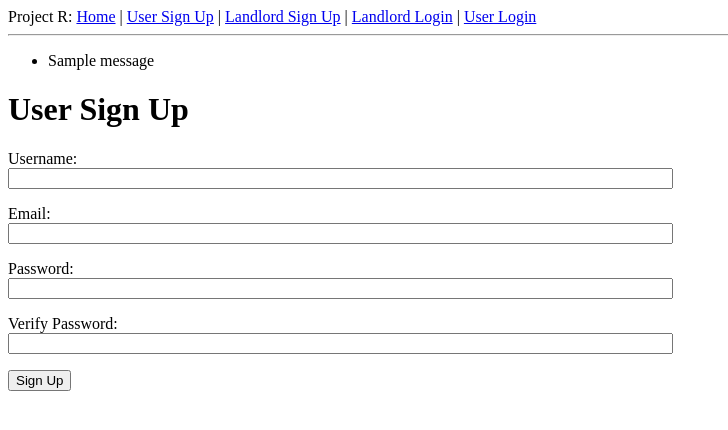
After one commit to SlayterDev/ProjectR, a Flask app: page /userSignUp in a window 1280 px wide. The commit adds this page. Shown: the top 430 px of the page, without its empty margins (0-728 px from the left). Run offline with Flask 2, Linux system fonts and the light colour scheme; tables that the repository leaves empty hold one stand-in row (values such as "Sample post"); one stand-in notice (Sample message) is shown.

Commit message:
Landlord and User sign up and log ins

```diff
--- a/app/__init__.py
+++ b/app/__init__.py
@@ -1,8 +1,14 @@
+import os
 from flask import Flask
 from flask.ext.sqlalchemy import SQLAlchemy
+from flask.ext.login import LoginManager
+from config import basedir
 
 app = Flask(__name__)
 app.config.from_object('config')
 db = SQLAlchemy(app)
 
+lm = LoginManager()
+lm.init_app(app)
+
 from app import views, models
--- /dev/null
+++ b/app/forms.py
@@ -0,0 +1,23 @@
+from flask.ext.wtf import Form
+from wtforms import StringField, PasswordField, BooleanField
+from wtforms.validators import DataRequired
+
+class SignupUserForm(Form):
+	username = StringField('username', validators=[DataRequired()])
+	password = PasswordField('password', validators=[DataRequired()])
+	verifyPass = PasswordField('verifyPass', validators=[DataRequired()])
+	email = StringField('email', validators=[DataRequired()])
+
+class SignupLandlordForm(Form):
+	email = StringField('email', validators=[DataRequired()])
+	property_name = StringField('property_name', validators=[DataRequired()])
+	password = PasswordField('password', validators=[DataRequired()])
+	verifyPass = PasswordField('verifyPass', validators=[DataRequired()])
+
+class LoginLandlordForm(Form):
+	email = StringField('email', validators=[DataRequired()])
+	password = PasswordField('password', validators=[DataRequired()])
+
+class LoginUserForm(Form):
+	username = StringField('username', validators=[DataRequired()])
+	password = PasswordField('password', validators=[DataRequired()])
--- /dev/null
+++ b/app/templates/UserSignup.html
@@ -0,0 +1,25 @@
+{% extends "base.html" %}
+
+{% block content %}
+	<h1>User Sign Up</h1>
+	<form action="" method="post" name="signup">
+		{{ form.hidden_tag() }}
+		<p>
+			Username:<br>
+			{{ form.username(size=80) }}<br>
+		</p>
+		<p>
+			Email:<br>
+			{{ form.email(size=80) }}<br>
+		</p>
+		<p>
+			Password:<br>
+			{{ form.password(size=80) }}<br>
+		</p>
+		<p>
+			Verify Password:<br>
+			{{ form.verifyPass(size=80) }}<br>
+		</p>
+		<p><input type="submit" value="Sign Up"></p>
+	</form>
+{% endblock %}
--- a/app/templates/base.html
+++ b/app/templates/base.html
@@ -7,8 +7,23 @@
 		{% endif %}
 	</head>
 	<body>
-		<div>Project R: <a href="/index">Home</a></div>
+		<div>Project R: <a href="/index">Home</a> |
+			{% if g.user.is_authenticated() %}
+			<a href="{{url_for('logout')}}">Logout</a>
+			{% else %}
+			<a href="{{url_for('userSignUp')}}">User Sign Up</a> | <a href="{{url_for('landlordSignUp')}}">Landlord Sign Up</a> | <a href="{{url_for('loginLandlord')}}">Landlord Login</a> | <a href="{{url_for('loginUser')}}"> User Login</a>
+			{% endif %}
+		</div>
 		<hr>
+	    {% with messages = get_flashed_messages() %}
+	    {% if messages %}
+	    <ul>
+	    {% for message in messages %}
+	        <li>{{ message }} </li>
+	    {% endfor %}
+	    </ul>
+	    {% endif %}
+	    {% endwith %}
 		{% block content %}{% endblock %}
 	</body>
 </html>
--- a/app/views.py
+++ b/app/views.py
@@ -1,7 +1,129 @@
-from flask import render_template
-from app import app
+from flask import render_template, flash, redirect, session, url_for, request, g
+from flask.ext.login import login_user, logout_user, current_user, login_required
+from app import app, db, lm
+from .models import User, Landlord
+from .forms import SignupUserForm, SignupLandlordForm, LoginLandlordForm, LoginUserForm
+
+@lm.user_loader
+def load_user(id):
+	strings = id.split()
+
+	if strings[1] == 'u':
+		return User.query.get(int(strings[0]))
+	else:
+		return Landlord.query.get(int(strings[0]))
+
+@app.before_request
+def before_request():
+	g.user = current_user
 
 @app.route('/')
 @app.route('/index')
 def index():
 	return render_template('index.html', title='Home')
+
+@app.route('/logout')
+def logout():
+	logout_user()
+	return redirect(url_for('index'))
+
+@app.route('/landlordSignUp', methods=['GET', 'POST'])
+def landlordSignUp():
+	if g.user is not None and g.user.is_authenticated():
+		return redirect(url_for('index'))
+	form = SignupLandlordForm()
+	if form.validate_on_submit():
+		landlord = Landlord.query.filter_by(email=form.email.data).first()
+		if landlord is not None:
+			flash('That email is already registered')
+			return redirect(url_for('landlordSignUp'))
+		if form.password.data != form.verifyPass.data:
+			flash('Password fields do not match')
+			return redirect(url_for('landlordSignUp'))
+
+		landlord = Landlord(email=form.email.data,
+							property_name=form.property_name.data)
+		landlord.hash_password(form.password.data)
+		db.session.add(landlord)
+		db.session.commit()
+		login_user(landlord, remember=False)
+		flash('Signed up and logged in!')
+		return redirect(url_for('index'))
+
+	return render_template('LandlordSignUp.html', title='Sign Up',
+							form=form)
+
+@app.route('/userSignUp', methods=['GET', 'POST'])
+def userSignUp():
+	if g.user is not None and g.user.is_authenticated():
+		return redirect(url_for('index'))
+
+	form = SignupUserForm()
+	if form.validate_on_submit():
+		user = User.query.filter_by(username=form.username.data).first()
+		if user is not None:
+			flash('That username is already taken')
+			return redirect(url_for('userSignUp'))
+		user = User.query.filter_by(email=form.email.data).first()
+		if user is not None:
+			flash('That email is already registered')
+			return redirect(url_for('userSignUp'))
+		if form.password.data != form.verifyPass.data:
+			flash('Password fields do not match')
+			return redirect(url_for('userSignUp'))
+
+		user = User(username=form.username.data,
+					email=form.email.data)
+		user.hash_password(form.password.data)
+		db.session.add(user)
+		db.session.commit()
+		login_user(user, remember=False)
+		flash('Signed up and logged in')
+		return redirect(url_for('index'))
+
+	return render_template('UserSignup.html', title='Sign Up',
+							form=form)
+
+@app.route('/loginLandlord', methods=['GET', 'POST'])
+def loginLandlord():
+	if g.user is not None and g.user.is_authenticated():
+		return redirect(url_for('index'))
+
+	form = LoginLandlordForm()
+	if form.validate_on_submit():
+		landlord = Landlord.query.filter_by(email=form.email.data).first()
+		if landlord is None:
+			flash('Invalid email or password')
+			return redirect(url_for('loginLandlord'))
+		if not landlord.verify_password(form.password.data):
+			flash('Invalid email or password')
+			return redirect(url_for('loginLandlord'))
+
+		login_user(landlord, remember=False)
+		flash('Logged in successfully')
+		return redirect(url_for('index'))
+
+	return render_template('LoginLandlord.html', title='Login',
+							form=form)
+
+@app.route('/loginUser', methods=['GET', 'POST'])
+def loginUser():
+	if g.user is not None and g.user.is_authenticated():
+		return redirect(url_for('index'))
+
+	form = LoginUserForm()
+	if form.validate_on_submit():
+		user = User.query.filter_by(username=form.username.data).first()
+		if user is None:
+			flash('Invalid username or password')
+			return redirect(url_for('loginUser'))
+		if not user.verify_password(form.password.data):
+			flash('Invalid username or password')
+			return redirect(url_for('loginUser'))
+
+		login_user(user, remember=False)
+		flash('Logged in successfully')
+		return redirect(url_for('index'))
+
+	return render_template('LoginUser.html', title='Login',
+							form=form)
```
Also changed, not shown: app/models.py (+43 -0 lines), app/templates/LandlordSignUp.html (added, +25 -0 lines), app/templates/LoginLandlord.html (added, +17 -0 lines), app/templates/LoginUser.html (added, +17 -0 lines).
